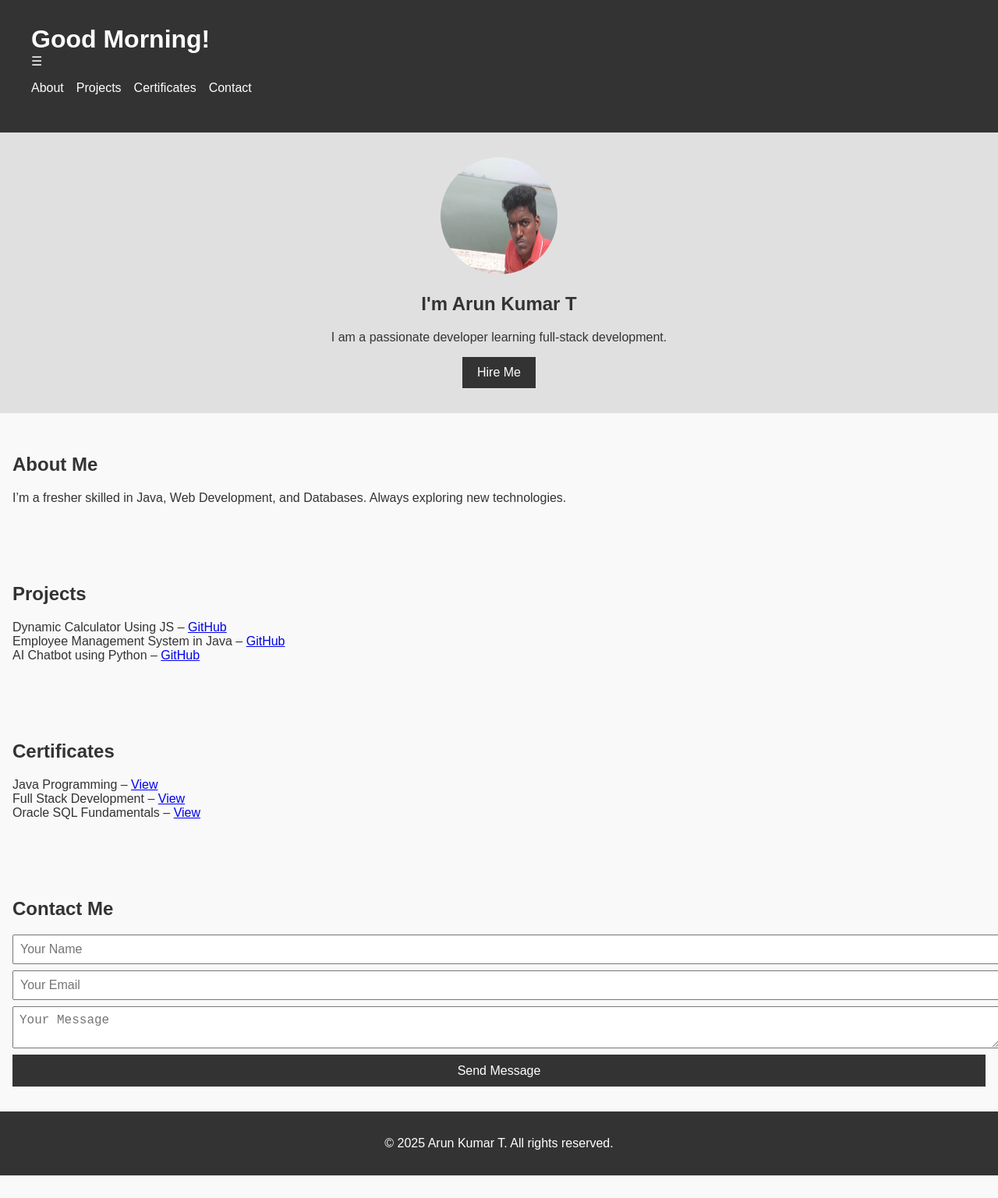
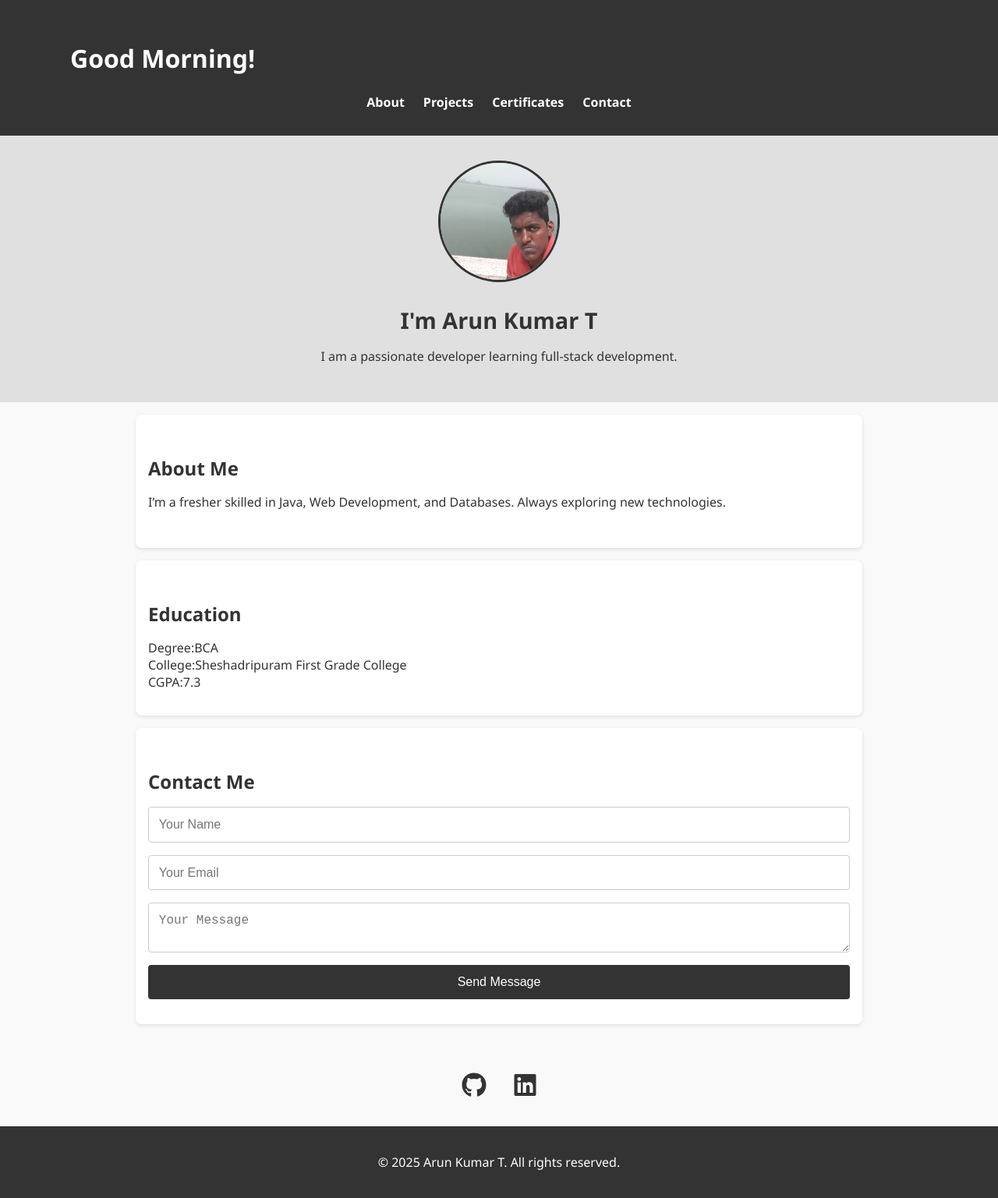
Before and after one commit to ArunKumar-1001/Portfolio, a plain HTML site: page index.html in a window 1280 px wide. Shown: the whole page at 78% size. Before the commit the page ends 1508 px from the top, so only its background shows below. Drawn offline with Linux system fonts and the light colour scheme.

Commit message:
files edited

```diff
--- a/index.html
+++ b/index.html
@@ -4,6 +4,13 @@
     <meta charset="UTF-8" />
     <meta name="viewport" content="width=device-width, initial-scale=1.0" />
     <title>Arun Kumar T | Portfolio</title>
+    <link
+      rel="stylesheet"
+      href="https://cdnjs.cloudflare.com/ajax/libs/font-awesome/6.7.2/css/all.min.css"
+      integrity="sha512-Evv84Mr4kqVGRNSgIGL/F/aIDqQb7xQ2vcrdIwxfjThSH8CSR7PBEakCr51Ck+w+/U6swU2Im1vVX0SVk9ABhg=="
+      crossorigin="anonymous"
+      referrerpolicy="no-referrer"
+    />
     <link rel="stylesheet" href="portfolio.css" />
   </head>
 
@@ -29,7 +36,7 @@
       <img src="arunimage.jpg" alt="Arun Kumar T" class="profile-img" />
       <h2>I'm Arun Kumar T</h2>
       <p>I am a passionate developer learning full-stack development.</p>
-      <button onclick="hireMe()">Hire Me</button>
+      <!-- <button onclick="hireMe()">Hire Me</button> -->
     </section>
 
     <section id="about">
@@ -40,16 +47,25 @@
       </p>
     </section>
 
+    <section id="education">
+      <h2>Education</h2>
+      <ul>
+        Degree:BCA
+      </ul>
+      <ul>
+        College:Sheshadripuram First Grade College
+      </ul>
+      <ul>
+        CGPA:7.3
+      </ul>
+    </section>
+    <!--
     <section id="projects">
       <h2>Projects</h2>
       <ul>
         <li>
           Dynamic Calculator Using JS –
-          <a
-            href="https://github.com/yourusername/ecommerce-site"
-            target="_blank"
-            >GitHub</a
-          >
+          <a href="" target="_blank">GitHub</a>
         </li>
         <li>
           Employee Management System in Java –
@@ -66,9 +82,9 @@
           >
         </li>
       </ul>
-    </section>
+    </section> -->
 
-    <section id="certificates">
+    <!-- <section id="certificates">
       <h2>Certificates</h2>
       <ul>
         <li>
@@ -90,7 +106,7 @@
           >
         </li>
       </ul>
-    </section>
+    </section> -->
 
     <section id="contact">
       <h2>Contact Me</h2>
@@ -102,6 +118,15 @@
       </form>
     </section>
 
+    <section id="icons">
+      <a href="https://github.com/ArunKumar-1001" target="_blank">
+        <i class="fa-brands fa-github"></i
+      ></a>
+      <a href="www.linkedin.com/in/arun-kumar-t-44ab36228"
+        ><i class="fa-brands fa-linkedin"></i
+      ></a>
+    </section>
+
     <footer>
       <p>&copy; 2025 Arun Kumar T. All rights reserved.</p>
     </footer>
--- a/portfolio.css
+++ b/portfolio.css
@@ -1,40 +1,64 @@
-/* style.css */
-
+/* ====== Global Styles ====== */
 body {
   margin: 0;
-  font-family: Arial, sans-serif;
+  font-family: "Segoe UI", Tahoma, Geneva, Verdana, sans-serif;
   background-color: #f9f9f9;
   color: #333;
 }
 
-.container {
-  max-width: 1200px;
-  margin: 0 auto;
-  padding: 1rem;
+h1,
+h2 {
+  margin-bottom: 0.5rem;
 }
 
+.container {
+  max-width: 1100px;
+  margin: 0 auto;
+  padding: 1rem 1.5rem;
+}
+
+/* ====== Header and Navigation ====== */
 header {
   background-color: #333;
-  color: #fff;
+  color: white;
+  position: relative;
   padding: 1rem 0;
 }
 
-header h1 {
-  margin: 0;
+header .menu-icon {
+  display: none;
+  font-size: 1.8rem;
+  cursor: pointer;
+  position: absolute;
+  right: 1.5rem;
+  top: 1.2rem;
+}
+
+.slide-nav {
+  display: flex;
+  justify-content: center;
 }
 
 .nav-links {
   list-style: none;
+  display: flex;
+  gap: 1.5rem;
   padding: 0;
-  display: flex;
-  gap: 1rem;
+  margin: 1rem 0 0 0;
 }
 
-.nav-links a {
+.nav-links li a {
   color: white;
   text-decoration: none;
+  font-weight: 600;
+  transition: color 0.3s ease;
 }
 
+.nav-links li a:hover {
+  color: #ffd700;
+}
+
+/* ====== Hero Section ====== */
 #hero {
   text-align: center;
   padding: 2rem 1rem;
@@ -44,46 +68,151 @@ header h1 {
 .profile-img {
   width: 150px;
   height: 150px;
+  object-fit: cover;
   border-radius: 50%;
+  margin-bottom: 1rem;
+  border: 3px solid #333;
+}
+
+#hero h2 {
+  margin: 0.5rem 0;
+  font-size: 1.8rem;
+}
+
+#hero p {
+  margin-bottom: 1rem;
+}
+
+#hero button {
+  padding: 0.8rem 1.4rem;
+  background-color: #333;
+  color: white;
+  font-size: 1rem;
+  border: none;
+  border-radius: 4px;
+  cursor: pointer;
+  transition: background-color 0.3s ease;
+}
+
+#hero button:hover {
+  background-color: #444;
+}
+
+/* ====== Sections ====== */
+section {
+  padding: 2rem 1rem;
 }
 
 #about,
+#education,
 #projects,
 #certificates,
 #contact {
-  padding: 2rem 1rem;
+  background-color: white;
+  margin: 1rem auto;
+  border-radius: 8px;
+  max-width: 900px;
+  box-shadow: 0 2px 5px rgba(0, 0, 0, 0.1);
 }
 
-ul {
+section h2 {
+  font-size: 1.5rem;
+  margin-bottom: 1rem;
+}
+
+/* ====== Education Styling ====== */
+#education ul,
+#projects ul,
+#certificates ul {
   list-style: none;
   padding-left: 0;
+  margin: 0;
 }
 
+#education li,
+#projects li,
+#certificates li {
+  padding: 0.3rem 0;
+  font-size: 1rem;
+}
+
+/* ====== Contact Form ====== */
 form {
   display: flex;
   flex-direction: column;
-  gap: 0.5rem;
+  gap: 1rem;
 }
 
 form input,
 form textarea {
-  padding: 0.5rem;
+  padding: 0.8rem;
+  border: 1px solid #ccc;
+  border-radius: 4px;
   font-size: 1rem;
-  width: 100%;
+  resize: vertical;
 }
 
-button {
-  padding: 0.7rem 1.2rem;
-  font-size: 1rem;
-  cursor: pointer;
+form button {
   background-color: #333;
   color: white;
+  padding: 0.8rem 1.4rem;
+  font-size: 1rem;
   border: none;
+  border-radius: 4px;
+  cursor: pointer;
 }
 
+form button:hover {
+  background-color: #444;
+}
+#icons {
+  text-align: center;
+  margin-top: 1.5rem;
+}
+
+#icons a {
+  color: #333;
+  margin: 0 1rem;
+  font-size: 2rem;
+  transition: color 0.3s ease;
+}
+
+#icons a:hover {
+  color: #0077b5; /* LinkedIn blue or GitHub gray */
+}
+
+/* ====== Footer ====== */
 footer {
   text-align: center;
-  padding: 1rem;
+  padding: 1.2rem;
   background-color: #333;
   color: white;
 }
+
+/* ====== Responsive Design ====== */
+@media (max-width: 768px) {
+  .slide-nav {
+    position: absolute;
+    top: 100%;
+    left: 0;
+    background-color: #333;
+    width: 100%;
+    display: none;
+    flex-direction: column;
+    align-items: center;
+  }
+
+  .slide-nav.active {
+    display: flex;
+  }
+
+  .menu-icon {
+    display: block;
+  }
+
+  .nav-links {
+    flex-direction: column;
+    gap: 1rem;
+    margin: 1rem 0;
+  }
+}
```
